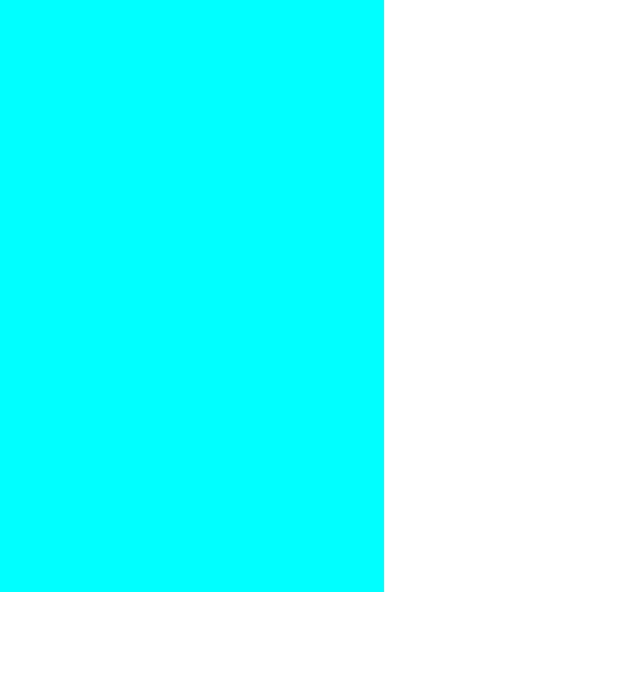
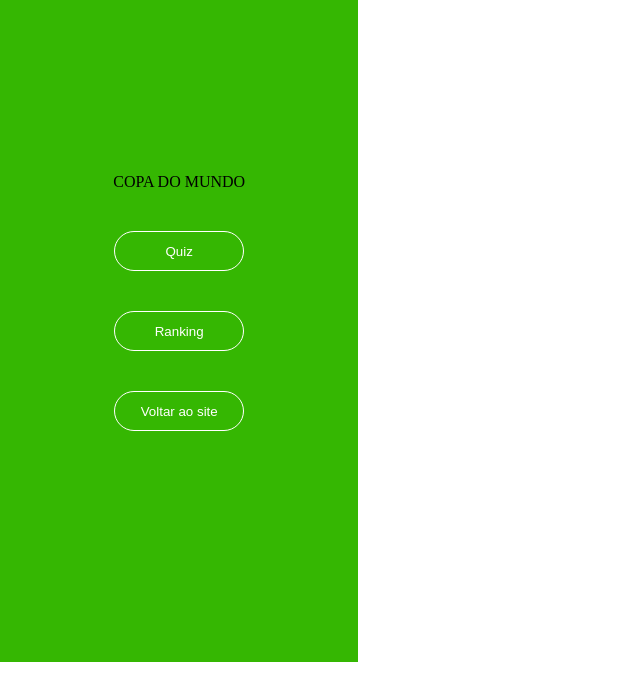
Before and after one commit to Nicollassantosz/Projeto-individual, a website: page public/dashboard.html in a window 1280 px wide. Shown: the part 58-758 px from the top of the page, without its empty margins (0-640 px from the left). Drawn offline with Linux system fonts and the light colour scheme.

Commit message:
Mudança dashboard

```diff
--- a/public/css/cadastro.css
+++ b/public/css/cadastro.css
@@ -8,11 +8,11 @@
 }
 .container {
     width: 100%;
-    height: 550px;
+    height: 580px;
     position: relative;
     z-index: 0;
     display: flex;
-    background-image: url('C:/Users/Aluno/Documents/Site projeto individual/Projeto-individual/public/assets/imgs/Group 6 (2).png');
+    background-image: url('../assets/imgs/Group\ 6\ \(2\).png');
     background-position: top;
     background-repeat: no-repeat;
     background-size: cover;
--- a/public/css/dashboard.css
+++ b/public/css/dashboard.css
@@ -5,16 +5,49 @@
     padding: 0;
     margin: 0;
 }
+body{
+    height: 720px;
+    width: 100%;
+    display: flex;
+}
 .container{
-    width: 30%;
-    height: 650px;
-    background-color: aqua;
+    width: 28%;
+    height: 720px;
+    background-color: #35b702;
     display: flex;
     text-align: center;
     justify-content: center;
+    flex-direction: column;
+    align-items: center;
+    gap: 40px;
 }
 
-.container button{
-    justify-content: center;
-margin-top: 20%;
+.button_voltar{
+    background-color:#35b702 ;
+    border: 1px solid white;
+    width: 130px;
+ height: 40px;
+ border-radius: 20px;
+ color: white;
+
+
 }
+
+.button_ranking{
+    background-color:#35b702 ;
+    border: 1px solid white;
+    width: 130px;
+ height: 40px;
+ border-radius: 20px;
+ color: white;
+ align-items: center;
+}
+.button_quiz{
+    background-color:#35b702 ;
+    border: 1px solid white;
+    width: 130px;
+ height: 40px;
+ border-radius: 20px;
+ color: white;
+ margin-top: 0%;
+}
--- a/public/css/login.css
+++ b/public/css/login.css
@@ -11,7 +11,7 @@
     position: relative;
     z-index: 0;
     display: flex;
-    background-image: url('C:/Users/Aluno/Documents/Site projeto individual/Projeto-individual/public/assets/imgs/Group 6 (2).png');
+    background-image: url('../assets/imgs/Group\ 6\ \(2\).png');
     background-position: top;
     background-repeat: no-repeat;
     background-size: cover;
--- a/public/dashboard.html
+++ b/public/dashboard.html
@@ -10,8 +10,16 @@
 </head>
 
 <body>
-<div class="container">
-<h1>yugvuygv</h1>
-</div>
+    <div class="container">
+        <div>
+            <p>COPA DO MUNDO</p>
+        </div>
+        <a href="quiz.html"><button class="button_quiz">Quiz</button></a>
+        <button class="button_ranking">Ranking</button>
+        <a href="index.html"><button class="button_voltar">Voltar ao site</button></a>
+    </div>
+
+
 </body>
+
 </html>
```
Also changed, not shown: 1 other file.
